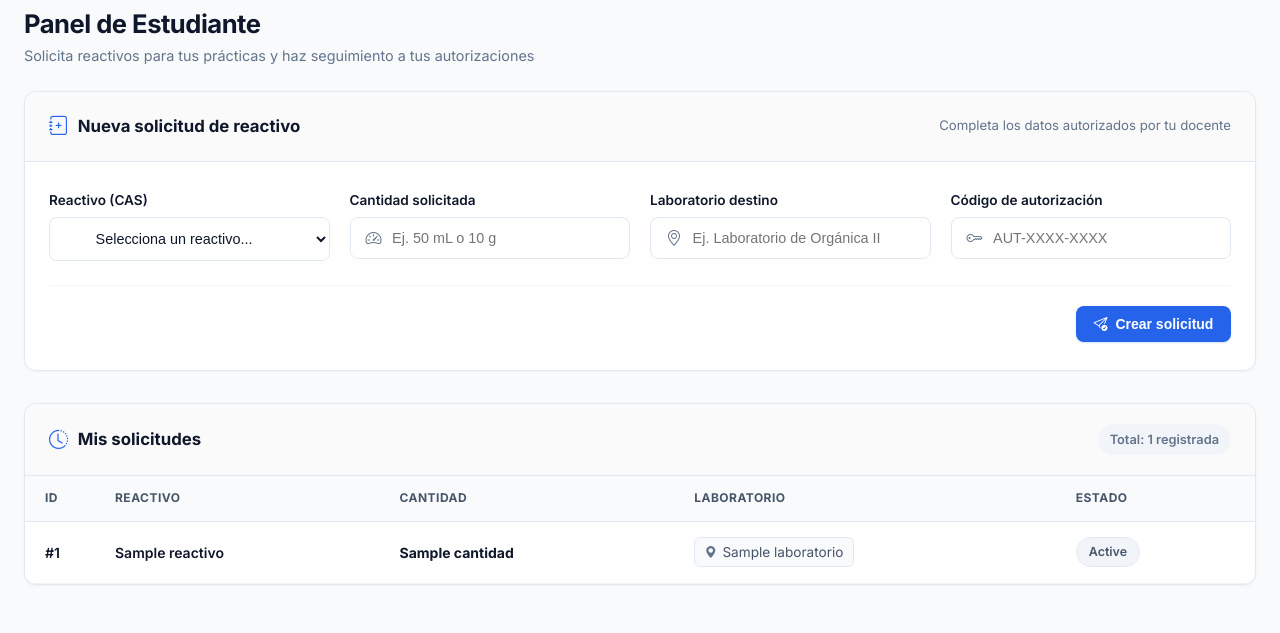
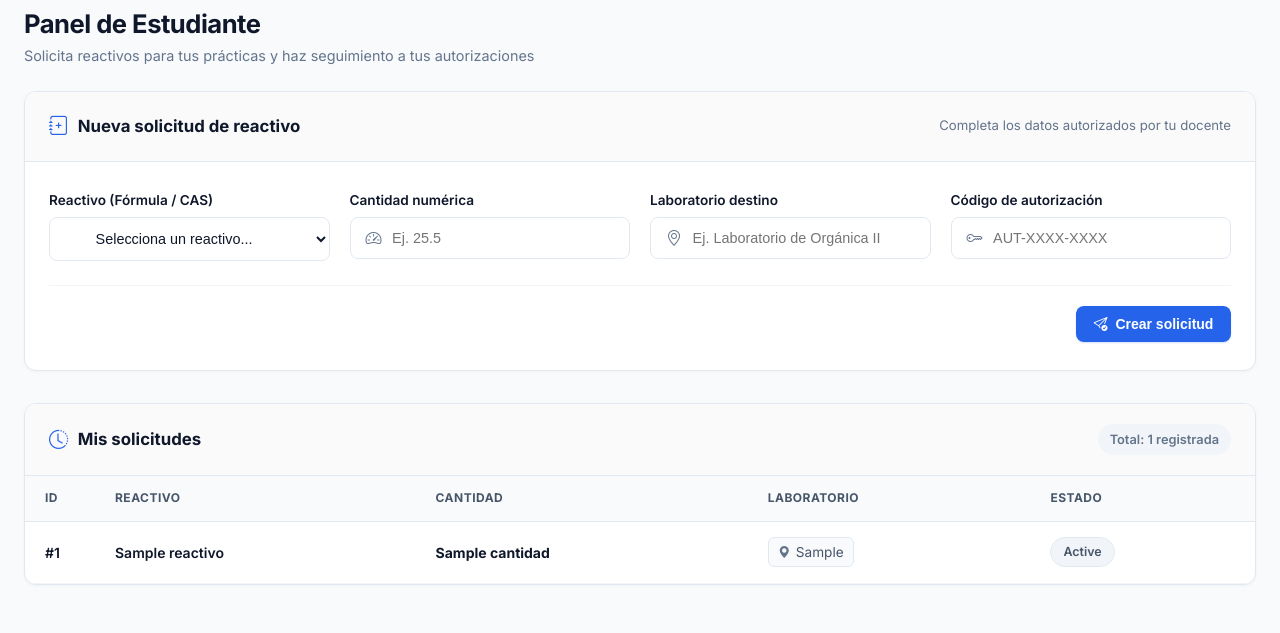
Before and after one commit to fastingwolf/sistema-reactivos, a Python web app: template templates/estudiante.html in a window 1280 px wide. Shown: the part 197-830 px from the top of the page. Run offline with Jinja, Linux system fonts and the light colour scheme; the template is opened without the code that fills it: most values are stand-ins (such as "Sample title", 1, 10 or a date in 2020).

Commit message:
Sincronizar formulario de estudiante con endpoint /estudiante/solicitar

```diff
--- a/templates/estudiante.html
+++ b/templates/estudiante.html
@@ -14,7 +14,7 @@
         </div>
     </div>
 
-    <!-- 1. Tarjeta: Formulario para Nueva Solicitud -->
+    <!-- 1. Tarjeta: Formulario para Nueva Solicitud sincronizado con FastAPI -->
     <div class="data-card mb-4">
         <div class="card-title-bar">
             <div class="card-title-info">
@@ -24,37 +24,37 @@
             <span class="helper-text">Completa los datos autorizados por tu docente</span>
         </div>
 
-        <form method="POST" class="inner-form-padding">
+        <form method="POST" action="/estudiante/solicitar" class="inner-form-padding">
             <div class="form-grid-2">
-                <!-- Selector de Reactivo -->
+                <!-- Selector de Reactivo (Envia el CAS al backend) -->
                 <div class="form-group">
-                    <label for="reactivo_id">Reactivo (CAS)</label>
+                    <label for="cas_reactivo">Reactivo (Fórmula / CAS)</label>
                     <div class="input-icon-wrapper select-wrapper">
                         <i class="bi bi-flask"></i>
-                        <select id="reactivo_id" name="reactivo_id" required>
+                        <select id="cas_reactivo" name="cas_reactivo" required>
                             <option value="" disabled selected>Selecciona un reactivo...</option>
                             {% for r in reactivos %}
-                                <option value="{{ r.id }}">{{ r.nombre }} ({{ r.cas }})</option>
+                                <option value="{{ r.cas }}">{{ r.nombre }} (CAS: {{ r.cas }}) — Unidad: {{ r.unidad }}</option>
                             {% endfor %}
                         </select>
                     </div>
                 </div>
 
-                <!-- Cantidad solicitada -->
+                <!-- Cantidad solicitada (Float requerido por Python) -->
                 <div class="form-group">
-                    <label for="cantidad">Cantidad solicitada</label>
+                    <label for="cantidad">Cantidad numérica</label>
                     <div class="input-icon-wrapper">
                         <i class="bi bi-speedometer2"></i>
-                        <input type="text" id="cantidad" name="cantidad" placeholder="Ej. 50 mL o 10 g" required>
+                        <input type="number" step="any" min="0.01" id="cantidad" name="cantidad" placeholder="Ej. 25.5" required>
                     </div>
                 </div>
 
                 <!-- Laboratorio destino -->
                 <div class="form-group">
-                    <label for="laboratorio">Laboratorio destino</label>
+                    <label for="laboratorio_destino">Laboratorio destino</label>
                     <div class="input-icon-wrapper">
                         <i class="bi bi-geo-alt"></i>
-                        <input type="text" id="laboratorio" name="laboratorio" placeholder="Ej. Laboratorio de Orgánica II" required>
+                        <input type="text" id="laboratorio_destino" name="laboratorio_destino" placeholder="Ej. Laboratorio de Orgánica II" required>
                     </div>
                 </div>
 
@@ -108,7 +108,11 @@
                             {{ s.reactivo.nombre if s.reactivo else (s.nombre_reactivo or "Reactivo #" ~ s.reactivo_id) }}
                         </td>
                         <td><strong>{{ s.cantidad }}</strong></td>
-                        <td><span class="lab-pill"><i class="bi bi-geo-alt-fill"></i> {{ s.laboratorio }}</span></td>
+                        <td>
+                            <span class="lab-pill">
+                                <i class="bi bi-geo-alt-fill"></i> {{ s.laboratorio_destino or s.laboratorio }}
+                            </span>
+                        </td>
                         <td>
                             {% set est = (s.estado | lower) if s.estado else '' %}
                             {% if 'pendiente' in est %}
```
